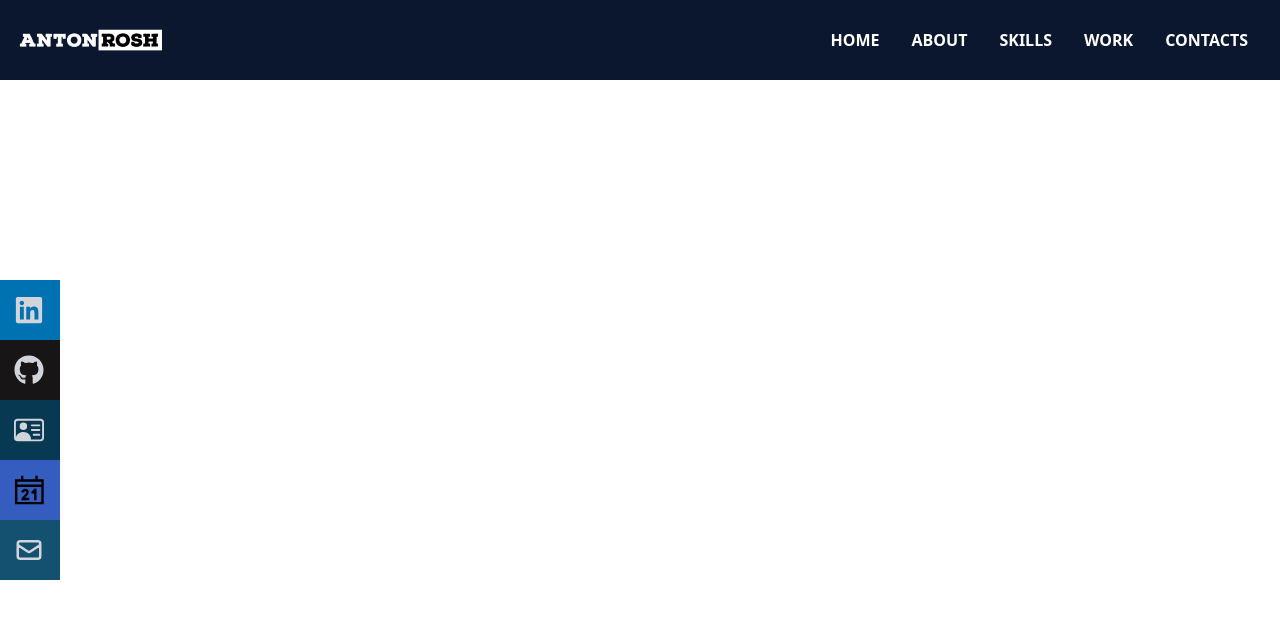
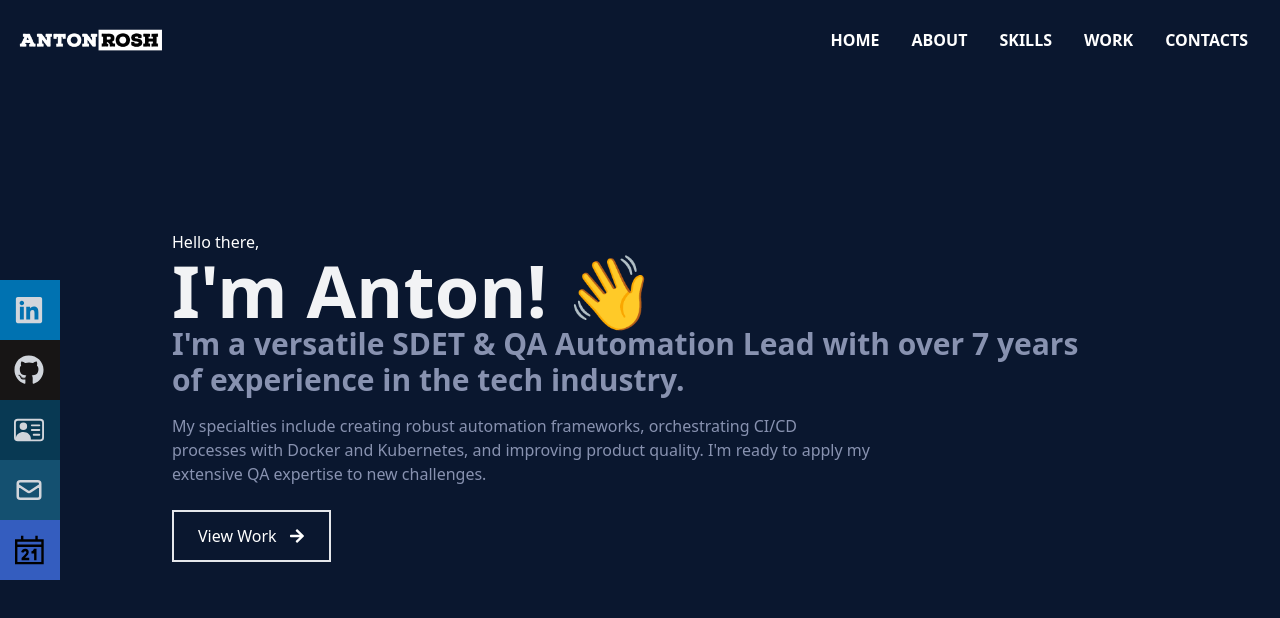
Before and after one commit to antongulin/anton.qa, a React (Create React App) app: page / in a window 1280 px wide. Shown: the top 618 px of the page. Built offline with nearby package versions, Linux system fonts and the light colour scheme.

Commit message:
add Home component

```diff
--- a/src/App.js
+++ b/src/App.js
@@ -1,9 +1,11 @@
+import Home from "./components/Home";
 import Navbar from "./components/Navbar";
 
 function App() {
   return (
     <div>
       <Navbar />
+      <Home />
     </div>
   );
 }
--- /dev/null
+++ b/src/components/Home.jsx
@@ -0,0 +1,37 @@
+import React from "react";
+import { FaArrowRight } from "react-icons/fa";
+
+const Home = () => {
+  return (
+    <div name="home" className="w-full h-screen bg-[#0a172f]">
+      {/* Container */}
+      <div className="max-w-[1000px] mx-auto px-8 flex flex-col justify-center h-full">
+        <p className="text-white ">Hello there,</p>
+        <h1 className="text-4xl sm:text-7xl font-bold text-[#f2f3f5]">
+          I'm Anton! 👋
+        </h1>
+        <h2 className="text-1xl sm:text-3xl font-bold text-[#8892b0]">
+          I'm a versatile SDET & QA Automation Lead with over 7 years of
+          experience in the tech industry.
+        </h2>
+        <p className="text-[#8892b0] py-4 max-w-[700px]">
+          My specialties include creating robust automation frameworks,
+          orchestrating CI/CD processes with Docker and Kubernetes, and
+          improving product quality. I'm ready to apply my extensive QA
+          expertise to new challenges.
+        </p>
+        <div>
+          <button className="text-white group border-2 px-6 py-3 my-2 flex items-center hover:border-[#8892b0] hover:text-[#0a172f] hover:bg-white">
+            View Work
+            <span className="group-hover:rotate-90 duration-300">
+              {" "}
+              <FaArrowRight className="ml-3" />
+            </span>
+          </button>
+        </div>
+      </div>
+    </div>
+  );
+};
+
+export default Home;
--- a/src/components/Navbar.jsx
+++ b/src/components/Navbar.jsx
@@ -76,20 +76,20 @@
               Resume <BsPersonVcard size={30} />
             </a>
           </li>
+          <li className="w-[160px] h-[60px] flex justify-between items-center ml-[-100px] hover:ml-[-10px] duration-300 bg-[#145070] ">
+            <a
+              className="flex justify-between items-center w-full text-gray-300"
+              href="/"
+            >
+              Email <HiOutlineMail size={30} />
+            </a>
+          </li>
           <li className="w-[160px] h-[60px] flex justify-between items-center ml-[-100px] hover:ml-[-10px] duration-300 bg-[#345dbf] ">
             <a
               className="flex justify-between items-center w-full text-gray-300"
               href="/"
             >
               Schedule call <GrSchedule size={30} />
-            </a>
-          </li>
-          <li className="w-[160px] h-[60px] flex justify-between items-center ml-[-100px] hover:ml-[-10px] duration-300 bg-[#145070] ">
-            <a
-              className="flex justify-between items-center w-full text-gray-300"
-              href="/"
-            >
-              Email <HiOutlineMail size={30} />
             </a>
           </li>
         </ul>
```
